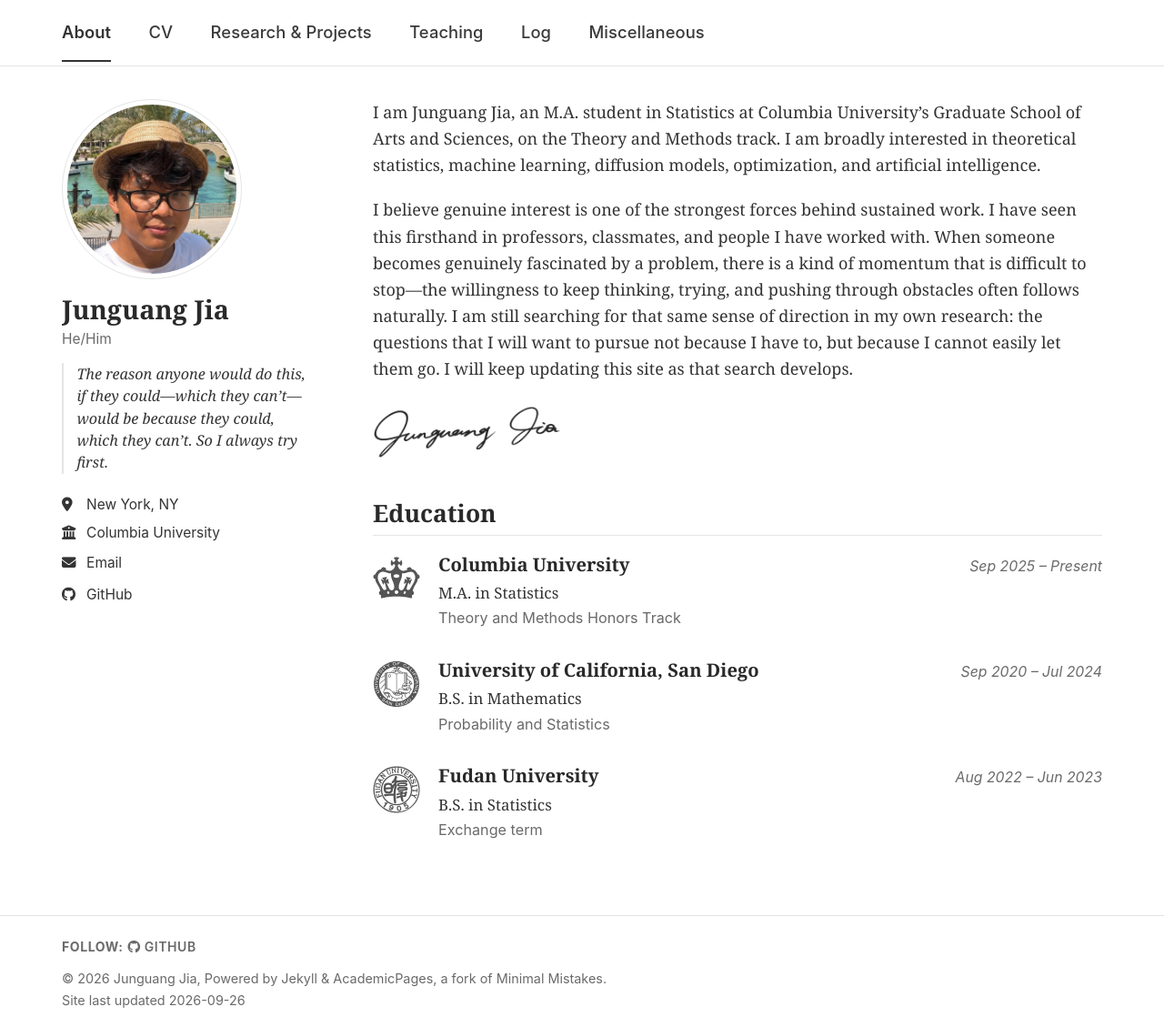
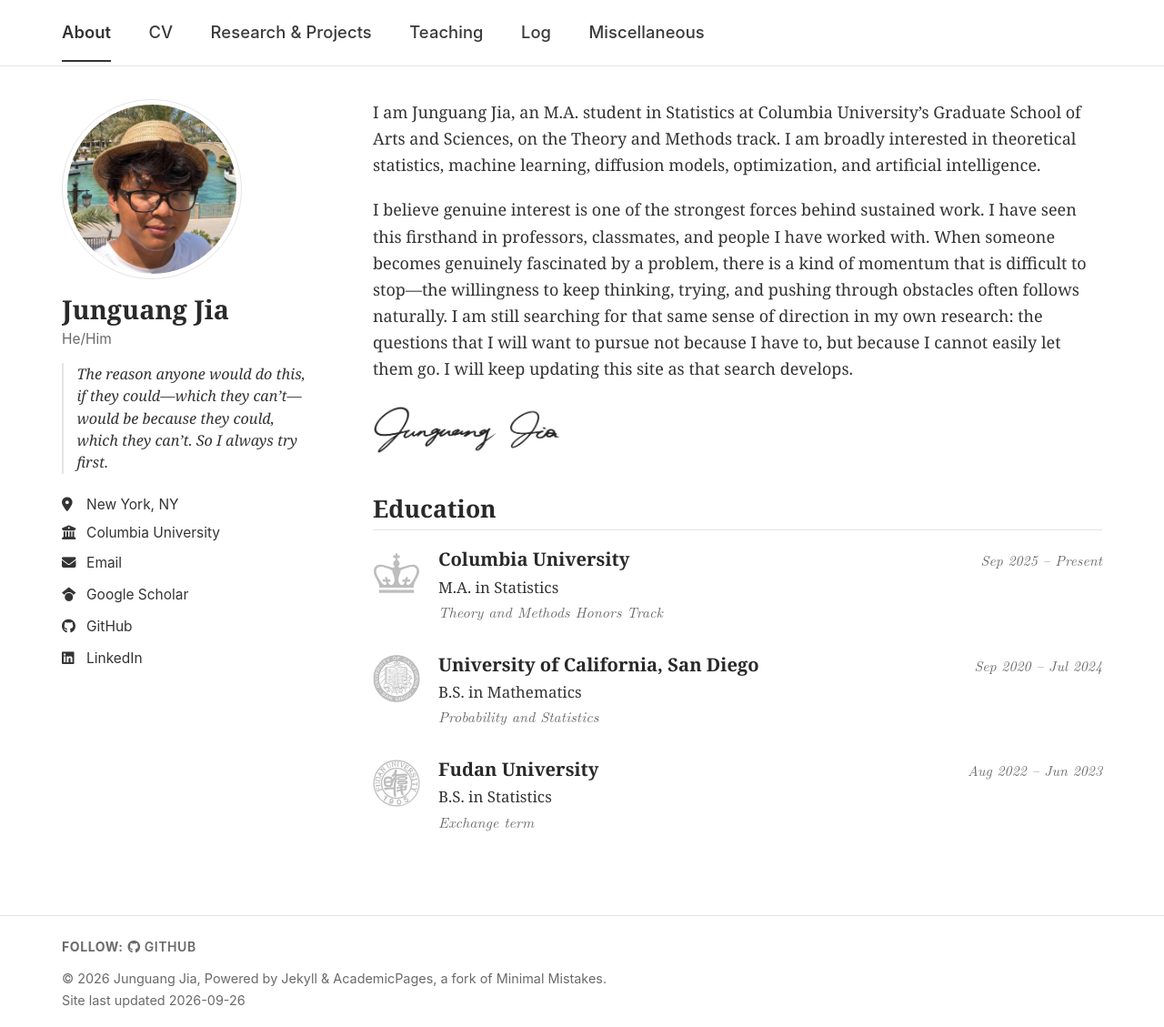
Before and after one commit to junguangjia/junguangjia.github.io, a Jekyll site: the page built from _pages/about.md, in a window 1280 px wide and 1129 px high. Shown: the whole window at 91% size. Built offline with Jekyll 4.4.1, drawn with Linux system fonts in a browser that asks for light colours; some web fonts are replaced; a style sheet for code colours, icons or effects is not loaded.

Commit message:
Quieter correct logos, LaTeX dates, profile placeholders, level signature
- Logos: lighter single-color grey in both themes; Columbia now uses the
  University crown (public-domain "Columbia University 1754.svg") instead of
  the Columbia College crown; the UC San Diego seal is a solid ring with the
  lettering cut out and the book, star, and banner kept (the previous version
  erased the center detail).
- Dates and the track line under each degree use Latin Modern Roman italic
  again, at the same size and color.
- Sidebar: Google Scholar and LinkedIn entries in the same style as the other
  entries (Font Awesome icons in the text color), without links until the
  profile addresses are set in _config.yml.
- Signature rotated 3.3 degrees so its baseline is level.
- Follow menu arrow matches the menu in dark mode; docs updated.

Co-Authored-By: Claude Opus 5.5 <noreply@anthropic.com>

```diff
--- a/_config.yml
+++ b/_config.yml
@@ -26,7 +26,9 @@ author:
   employer         : "Columbia University"
   uri              :
   email            : "junguang.jia@columbia.edu"
+  googlescholar    : ""  # full profile URL; while empty (""), the sidebar lists "Google Scholar" without a link
   github           : "junguangjia"
+  linkedin         : ""  # LinkedIn username (linkedin.com/in/USERNAME); while empty (""), listed without a link
 
 # Site Settings
 breadcrumbs              : false
--- a/_data/education.yml
+++ b/_data/education.yml
@@ -1,8 +1,9 @@
 # Education entries, newest first. Rendered as plain entries on the About page:
 # a single-color school logo, the institution with `dates` right-aligned, then
 # `degree` and `detail`, each on its own line (`note` adds an optional line).
-# `logo` is a file in images/logos/; it is drawn as a CSS mask in the page's
-# muted text color, so any single-color SVG or transparent PNG works.
+# `logo` is a file in images/logos/; it is drawn as a CSS mask in
+# --site-logo-color (a light grey in each theme, set in _sass/_custom.scss),
+# so any single-color SVG or transparent PNG works.
 
 - institution: "Columbia University"
   logo: "columbia.svg"
--- a/_includes/author-profile.html
+++ b/_includes/author-profile.html
@@ -46,8 +46,10 @@
       {% if author.arxiv %}
         <li><a href="{{ author.arxiv }}"><i class="ai ai-arxiv ai-fw icon-pad-right"></i>arXiv</a></li>
       {% endif %}
-      {% if author.googlescholar %}
-        <li><a href="{{ author.googlescholar }}"><i class="ai ai-google-scholar ai-fw icon-pad-right"></i>Google Scholar</a></li>
+      {% if author.googlescholar and author.googlescholar != "" %}
+        <li><a href="{{ author.googlescholar }}"><i class="fab fa-fw fa-google-scholar icon-pad-right" aria-hidden="true"></i>Google Scholar</a></li>
+      {% elsif author.googlescholar == "" %}
+        <li><span class="author__placeholder"><i class="fab fa-fw fa-google-scholar icon-pad-right" aria-hidden="true"></i>Google Scholar<span class="sr-only"> (profile link not yet available)</span></span></li>
       {% endif %}
       {% if author.inspire-hep %}
         <li><a href="{{ author.inspire-hep }}"><i class="ai ai-inspire ai-fw icon-pad-right"></i>INSPIRE-HEP</a></li>
@@ -128,8 +130,10 @@
       {% if author.lastfm %}
         <li><a href="https://last.fm/user/{{ author.lastfm }}"><i class="fab fa-fw fa-lastfm icon-pad-right" aria-hidden="true"></i>Last.fm</a></li>
       {% endif %}
-      {% if author.linkedin %}
+      {% if author.linkedin and author.linkedin != "" %}
         <li><a href="https://www.linkedin.com/in/{{ author.linkedin }}"><i class="fab fa-fw fa-linkedin icon-pad-right" aria-hidden="true"></i>LinkedIn</a></li>
+      {% elsif author.linkedin == "" %}
+        <li><span class="author__placeholder"><i class="fab fa-fw fa-linkedin icon-pad-right" aria-hidden="true"></i>LinkedIn<span class="sr-only"> (profile link not yet available)</span></span></li>
       {% endif %}
       {% if author.mastodon %}
         <li><a href="{{ author.mastodon }}"><i class="fab fa-fw fa-mastodon icon-pad-right" aria-hidden="true"></i>Mastodon</a></li>
--- a/_pages/about.md
+++ b/_pages/about.md
@@ -14,7 +14,7 @@ I am Junguang Jia, an M.A. student in Statistics at Columbia University’s Grad
 
 I believe genuine interest is one of the strongest forces behind sustained work. I have seen this firsthand in professors, classmates, and people I have worked with. When someone becomes genuinely fascinated by a problem, there is a kind of momentum that is difficult to stop—the willingness to keep thinking, trying, and pushing through obstacles often follows naturally. I am still searching for that same sense of direction in my own research: the questions that I will want to pursue not because I have to, but because I cannot easily let them go. I will keep updating this site as that search develops.
 
-<img class="signature" src="{{ base_path }}/images/signature.png" width="900" height="253" alt="Signature: Junguang Jia">
+<img class="signature" src="{{ base_path }}/images/signature.png" width="900" height="230" alt="Signature: Junguang Jia">
 
 ## Education
 
--- a/_sass/_custom.scss
+++ b/_sass/_custom.scss
@@ -32,6 +32,19 @@ $latin-range: U+0000-00FF, U+0131, U+0152-0153, U+02BB-02BC, U+02C6, U+02DA, U+0
 @include webfont("Source Sans 3", "source-sans-3", 500, normal);
 @include webfont("Source Sans 3", "source-sans-3", 600, normal);
 
+/* Latin Modern Roman italic (the LaTeX typeface, GUST Font License) for dates
+   and the track lines under each degree, as in the owner's LaTeX CV. Pinned
+   latex.css package on jsDelivr. */
+@font-face {
+  font-family: "Latin Modern Roman";
+  font-style: italic;
+  font-weight: 400;
+  font-display: swap;
+  src: url("https://cdn.jsdelivr.net/npm/latex.css@1.14.0/fonts/LM-italic.woff2") format("woff2");
+}
+
+$latex-serif: "Latin Modern Roman", "Latin Modern", "CMU Serif", Georgia, serif;
+
 /* --------------------------------------------------------------------------
    Colors. Every text color meets WCAG AA (4.5:1) on its background:
    light: text #333 12.6:1, muted #6a6a6a 5.4:1, links #2f617c 6.7:1;
@@ -52,7 +65,7 @@ $latin-range: U+0000-00FF, U+0131, U+0152-0153, U+02BB-02BC, U+02C6, U+02DA, U+0
   --global-masthead-link-color: #3a3a3a;
   --global-masthead-link-color-hover: #2f617c;
   --global-fig-caption-color: #6a6a6a;
-  --site-logo-color: #555555;           /* school logos (decorative) */
+  --site-logo-color: #bdbdbd;           /* school logos: decorative, kept quiet */
 }
 
 @mixin site-dark-overrides {
@@ -71,7 +84,7 @@ $latin-range: U+0000-00FF, U+0131, U+0152-0153, U+02BB-02BC, U+02C6, U+02DA, U+0
   --global-masthead-link-color: #d0d0d0;
   --global-masthead-link-color-hover: #8fb6d0;
   --global-fig-caption-color: #a3a3a3;
-  --site-logo-color: #b8b8b8;
+  --site-logo-color: #4a4a4a;
 }
 
 :root[data-theme="dark"] {
@@ -394,6 +407,32 @@ body {
   }
 }
 
+/* Sidebar icons share one style: Font Awesome glyphs in the text color (the
+   template tints some brand icons, e.g. LinkedIn blue). */
+.sidebar .author__urls {
+  .fas,
+  .fab,
+  .ai {
+    color: inherit;
+  }
+}
+
+/* Profile entries listed before their link exists (Google Scholar, LinkedIn
+   with an empty value in _config.yml): laid out and colored exactly like the
+   other entries, but not links. */
+.author__urls .author__placeholder {
+  display: block;
+  margin-bottom: 5px;
+  padding: 2px 5px 2px 0;
+  cursor: default;
+}
+
+/* The phone "Follow" menu's pointer arrow is hard-coded white in the
+   template; match the menu background so it also works in dark mode. */
+.author__urls:after {
+  border-color: var(--global-bg-color) transparent;
+}
+
 /* Text-only sidebar: remove the indent reserved for the avatar on small screens */
 .author__content--no-avatar {
   padding-left: 0;
@@ -401,8 +440,8 @@ body {
 
 /* --------------------------------------------------------------------------
    Education and project entries: plain academic entries separated by
-   whitespace. Title (Source Serif 4, 600) with dates right-aligned (Source
-   Sans 3 italic); the dates wrap under the title on narrow screens.
+   whitespace. Title (Source Serif 4, 600) with dates right-aligned (Latin
+   Modern Roman italic); the dates wrap under the title on narrow screens.
    -------------------------------------------------------------------------- */
 .entry {
   margin: 0 0 1.75rem;
@@ -436,8 +475,8 @@ body {
 }
 
 .entry__dates {
-  font-family: $sans-serif;
-  font-size: 0.88rem;                   /* 15px */
+  font-family: $latex-serif;
+  font-size: 0.88rem;
   font-style: italic;
   color: var(--site-muted-color);
   white-space: nowrap;
@@ -462,6 +501,12 @@ body {
     font-size: 0.9rem;                  /* ~15.3px */
     line-height: 1.5;
     color: var(--site-muted-color);
+  }
+
+  /* Track lines under each degree: LaTeX italic, like the dates. */
+  .entry__detail {
+    font-family: $latex-serif;
+    font-style: italic;
   }
 
   .entry__desc {
@@ -567,7 +612,7 @@ body {
 
 .page__content .log-item__date {
   padding-top: 0.12rem;
-  font-family: $sans-serif;
+  font-family: $latex-serif;
   font-size: 0.88rem;
   font-style: italic;
   color: var(--site-muted-color);
```
Also changed, not shown: CLAUDE.md (+3 -2 lines), README.md (+22 -13 lines), images/logos/columbia.svg, images/logos/ucsd.svg, images/signature.png.
